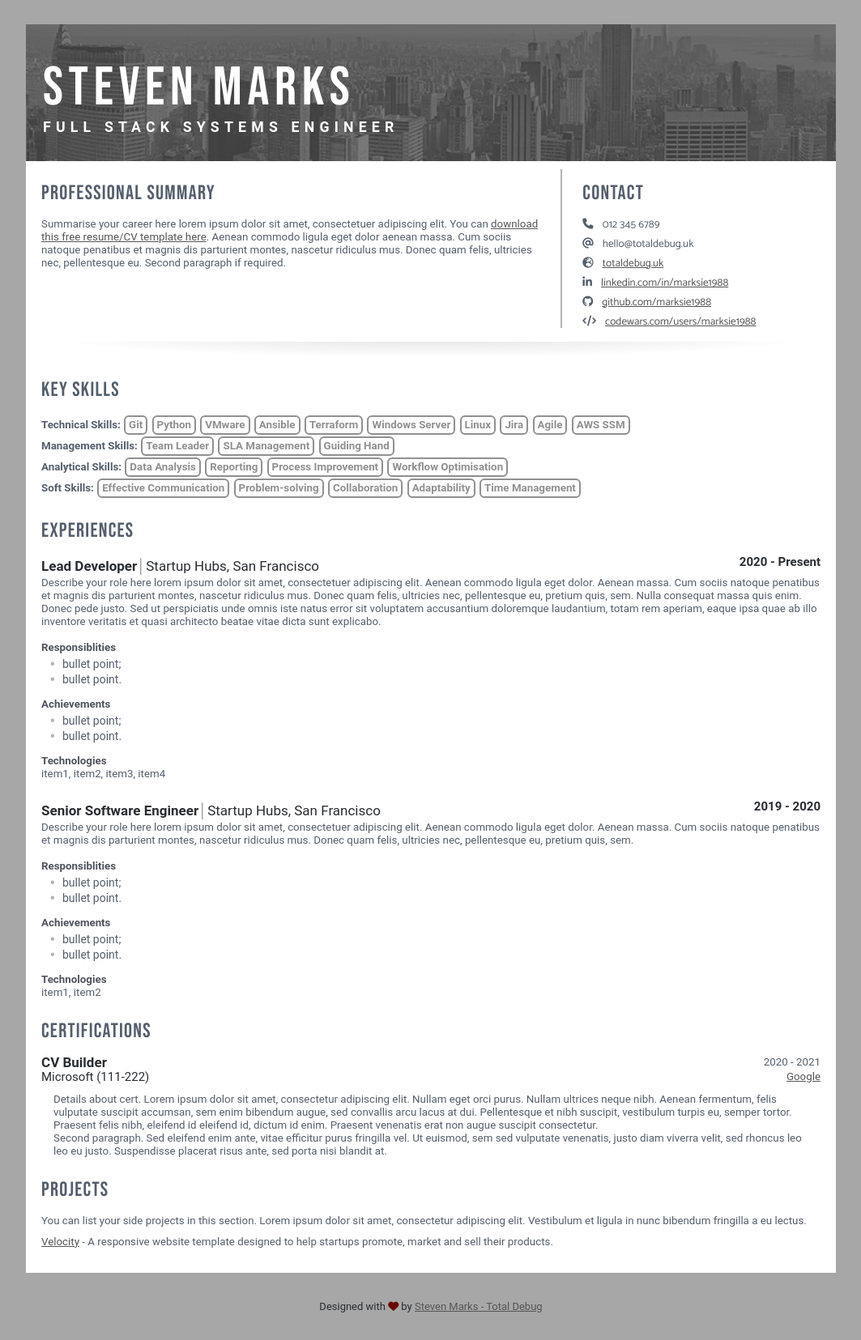
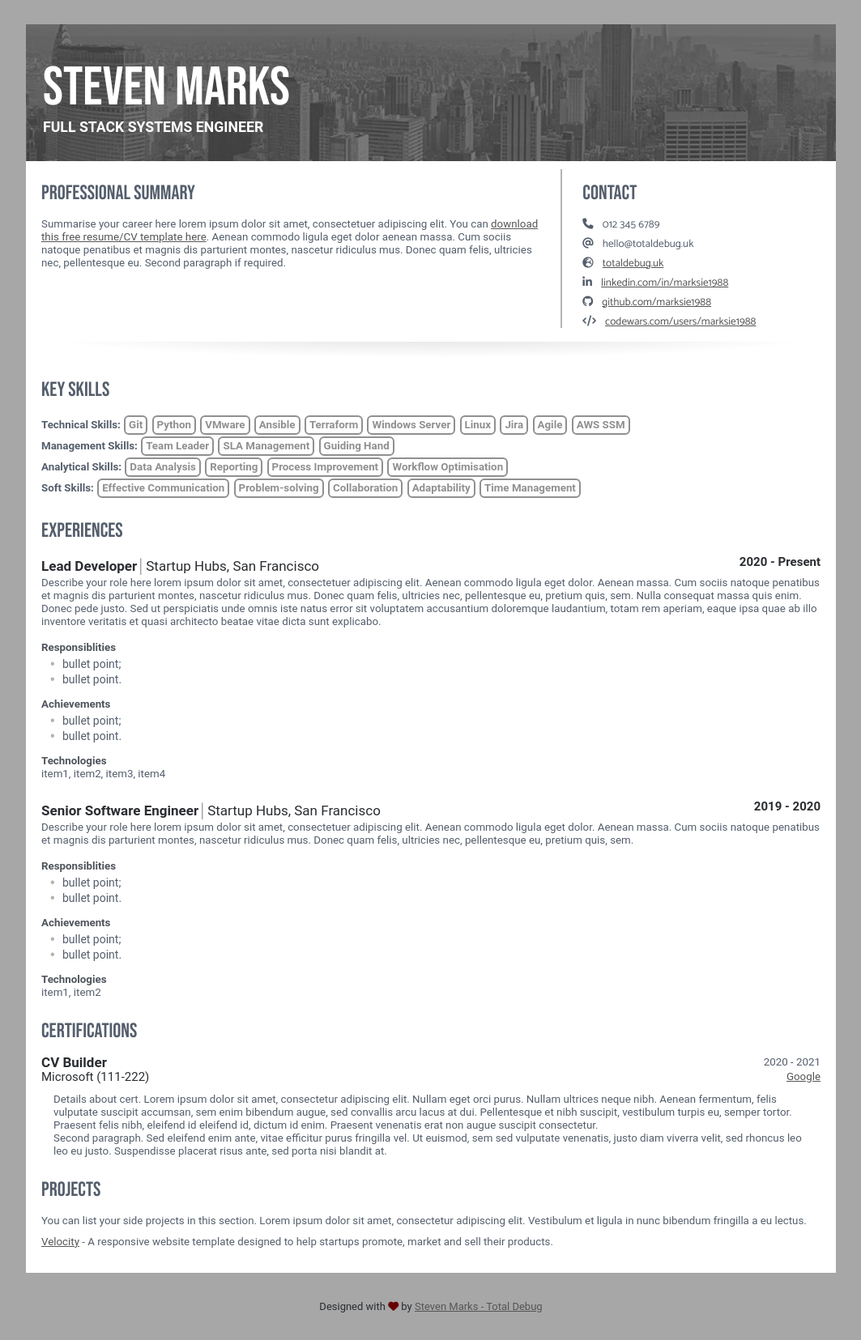
Before and after one commit to totaldebug/jekyll-theme-cv, a Jekyll site: the page built from index.html, in a window 1280 px wide. Shown: the whole page at 81% size, without its empty margins (108-1171 px from the left). Built offline with Jekyll 4.4.1, drawn with Linux system fonts in a browser that asks for light colours.

Commit message:
style amendments

```diff
--- a/_sass/_base.scss
+++ b/_sass/_base.scss
@@ -72,7 +72,6 @@ body {
 .name {
     color: #fff;
     text-transform: uppercase;
-    letter-spacing: 0.100em;
     font-family: 'Bebas Neue'
 }
 
@@ -111,7 +110,6 @@ body {
 .resume-title {
     color: #fff;
     text-transform: uppercase;
-    letter-spacing: 0.350em;
     padding-top: 8.85px;
 }
 
@@ -130,7 +128,6 @@ body {
     font-size: 25px;
     line-height: 30px;
     text-transform: uppercase;
-    letter-spacing: 0.05em;
     font-family: 'Bebas Neue';
 }
 
```
